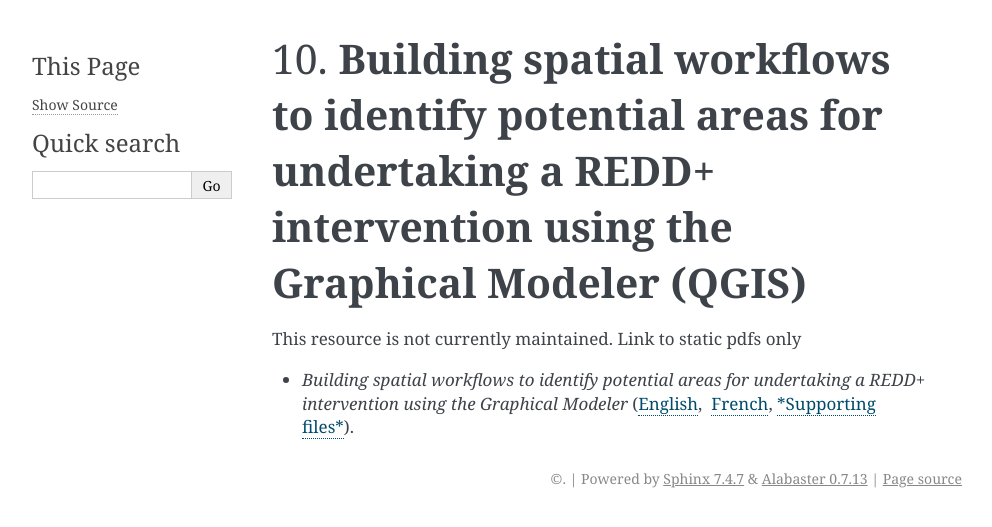
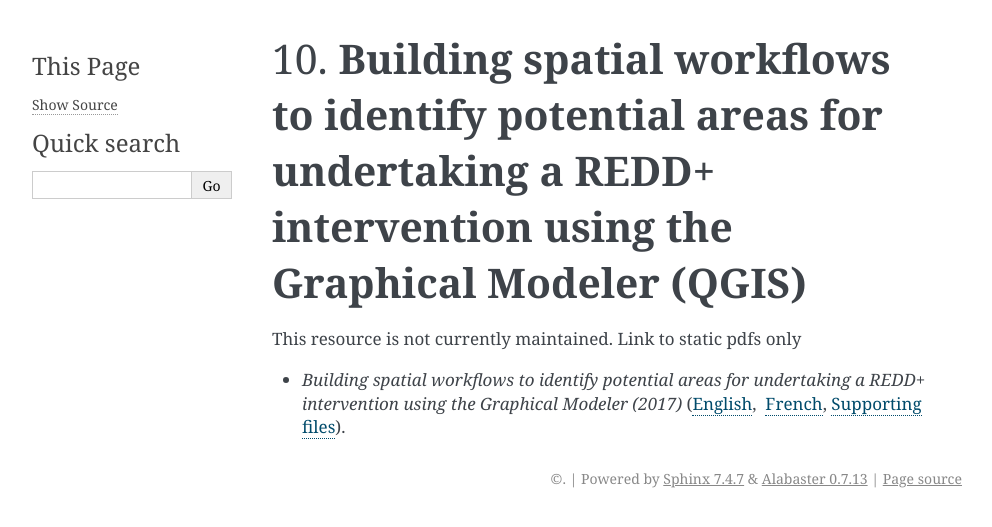
Before and after one commit to corinnar/GIS_tutorials, a Sphinx documentation site: the page built from docs/source/BuildingSpatialWorkflows_QGIS.rst, in a window 1280 px wide. Shown: the top 527 px of the page, without its empty margins (148-1140 px from the left). Built offline with Sphinx 7.4.7, drawn with Linux system fonts in a browser that asks for light colours; pages that are not in the unit, such as notebooks, are missing from menus.

Commit message:
Update BuildingSpatialWorkflows_QGIS.rst

```diff
--- a/docs/source/BuildingSpatialWorkflows_QGIS.rst
+++ b/docs/source/BuildingSpatialWorkflows_QGIS.rst
@@ -4,4 +4,4 @@
 
 This resource is not currently maintained. Link to static pdfs only
 
--  *Building spatial workflows to identify potential areas for undertaking a REDD+ intervention using the Graphical Modeler* (`English <https://github.com/corinnar/GIS_tutorials/blob/main/docs/source/media/materials/pdfs/BuildingSpatialWorkflowsToIdentifyPotReddIntervQGIS_190207.pdf>`__,  `French <https://github.com/corinnar/GIS_tutorials/blob/main/docs/source/media/materials/pdfs/BuildingSpatialWorkflowsToIdentifyPotReddIntervQGIS_180110%20(481747).pdf>`__, `*Supporting files* <hhttps://github.com/corinnar/GIS_tutorials/tree/main/docs/source/media/materials/tools/SpatialWorkflowsQGIS>`__).
+-  *Building spatial workflows to identify potential areas for undertaking a REDD+ intervention using the Graphical Modeler (2017)* (`English <https://github.com/corinnar/GIS_tutorials/blob/main/docs/source/media/materials/pdfs/BuildingSpatialWorkflowsToIdentifyPotReddIntervQGIS_190207.pdf>`__,  `French <https://github.com/corinnar/GIS_tutorials/blob/main/docs/source/media/materials/pdfs/BuildingSpatialWorkflowsToIdentifyPotReddIntervQGIS_180110%20(481747).pdf>`__, `Supporting files <https://github.com/corinnar/GIS_tutorials/tree/main/docs/source/media/materials/tools/SpatialWorkflowsQGIS>`__).
```
